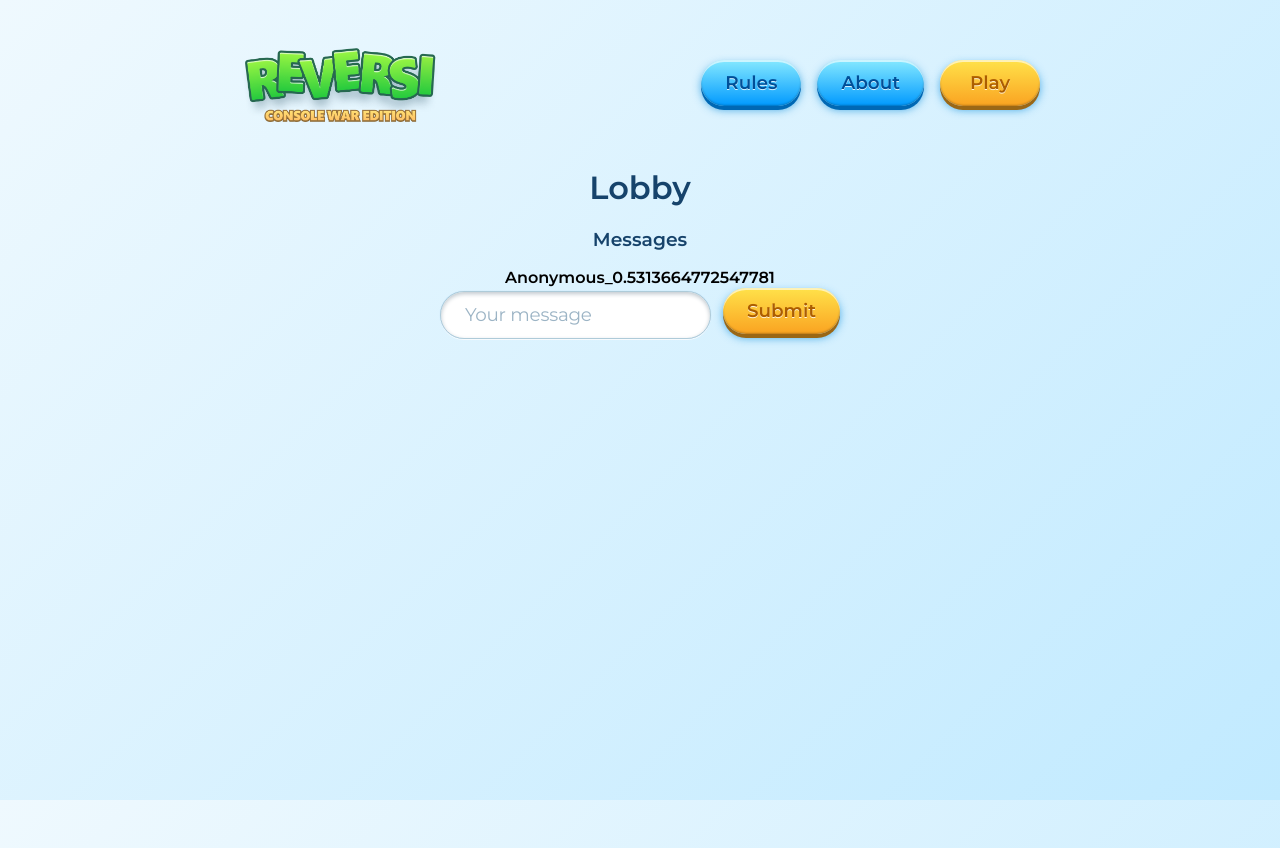
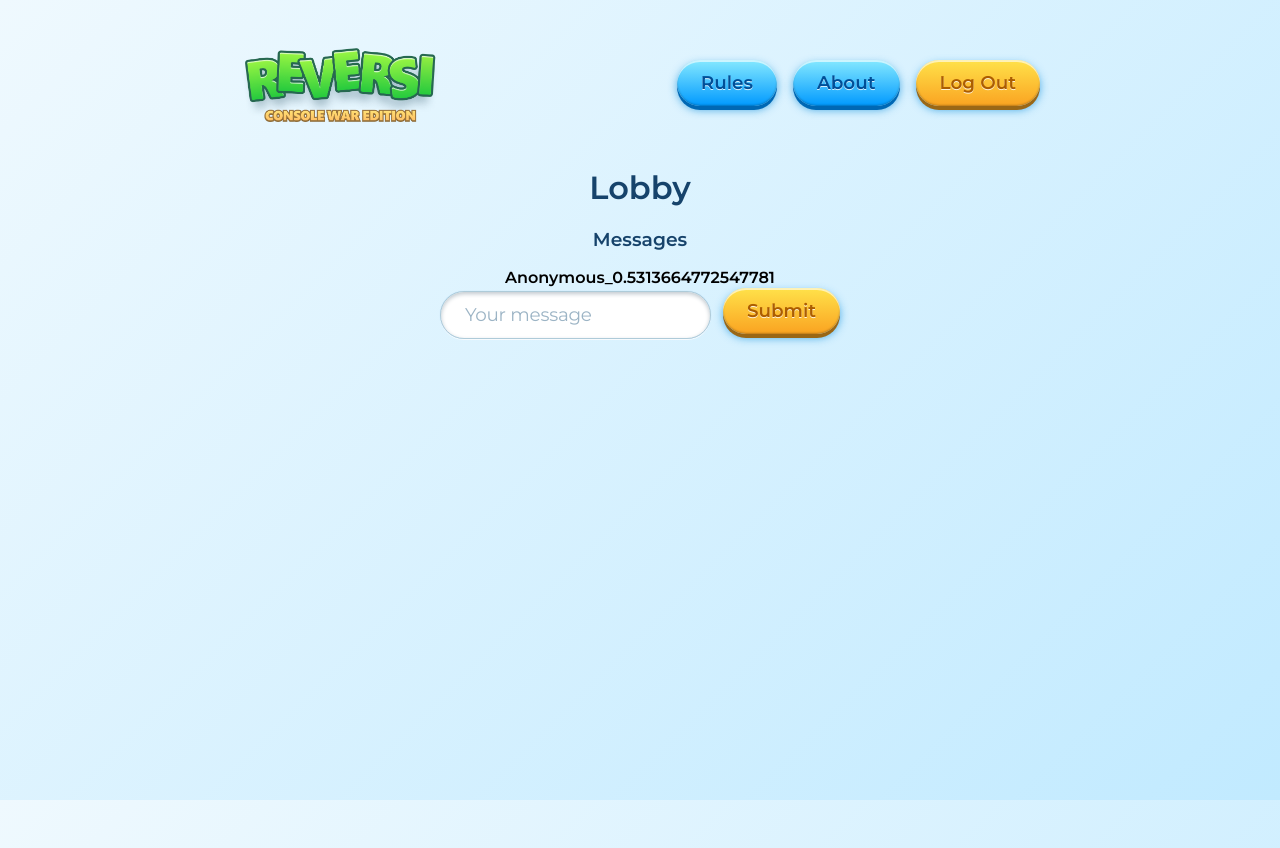
Before and after one commit to andydlin/reversi, a website: page public/lobby.html in a window 1280 px wide. Drawn offline with nearby package versions, Linux system fonts and the light colour scheme; no server answers.

Commit message:
wording change for play button

```diff
--- a/public/lobby.html
+++ b/public/lobby.html
@@ -14,7 +14,7 @@
       <nav>
         <a href="/"><img src="assets/images/reversi_logo.png" id="logo" height="127" width="342"></a>
         <ul class="main-links">
-          <li><a href="name.html" class="btn btn-small btn-primary">Play</a></li>
+          <li><a href="name.html" class="btn btn-small btn-primary">Log Out</a></li>
           <li><a href="about.html" class="btn btn-small btn-secondary">About</a></li>
           <li><a href="https://en.wikipedia.org/wiki/Reversi" target="_blank" class="btn btn-small btn-secondary">Rules</a></li>
         </ul>
--- a/public/scss/styles.scss
+++ b/public/scss/styles.scss
@@ -27,6 +27,10 @@ ul, li {
   list-style: none;
   margin: 0;
   padding: 0;
+}
+
+a {
+  display: inline-block;
 }
 
 .sr-only {
```
Also changed, not shown: public/css/styles.css.
